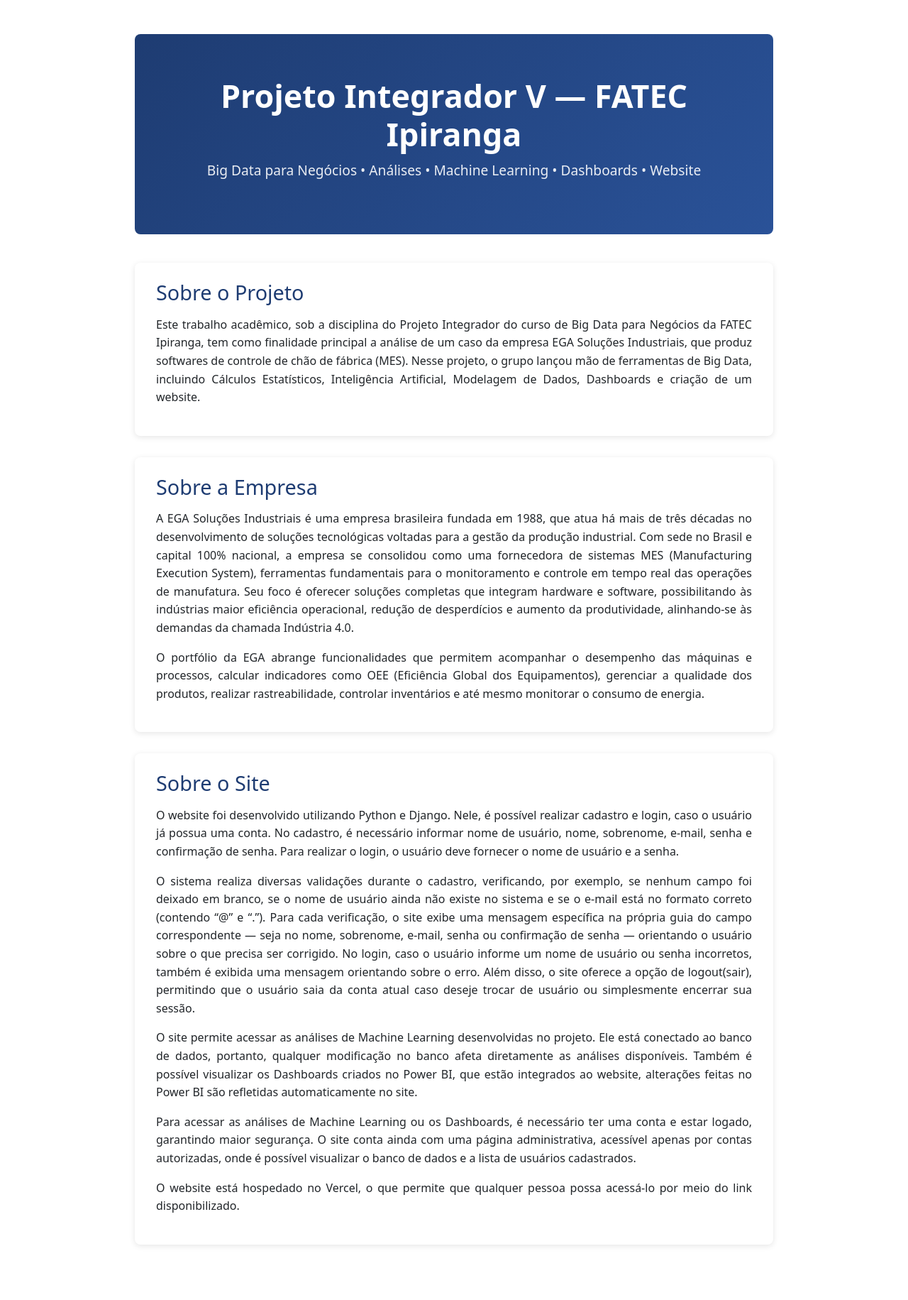
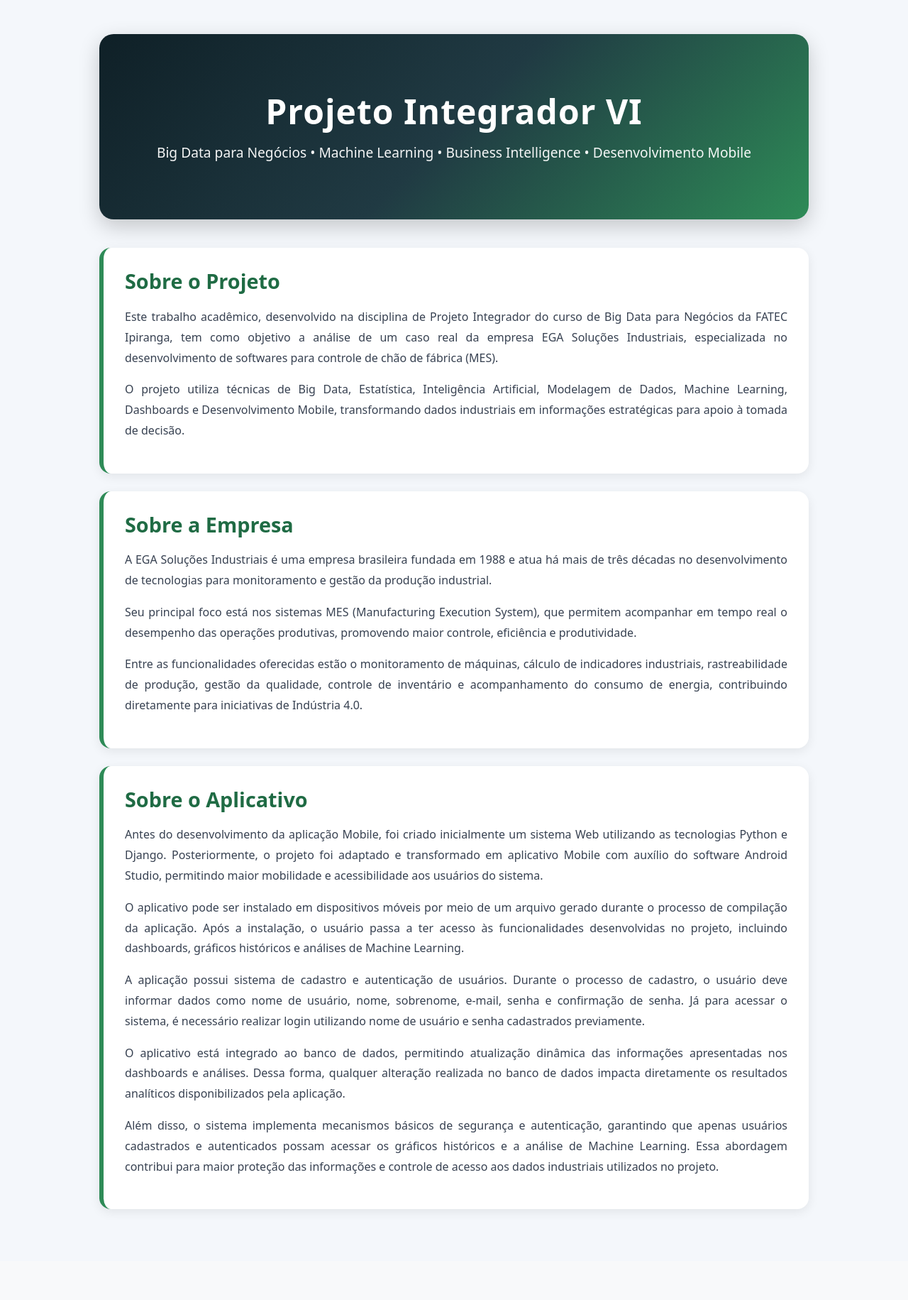
Before and after one commit to theo-dellacqua/Aplicativo_site_projeto_fatec, a Django app: page / in a window 1280 px wide. Shown: the part 90-1921 px from the top of the page at 71% size. After the commit the page ends 1798 px from the top, so only its background shows below. Run offline with Django 4.2, Linux system fonts and the light colour scheme.

Commit message:
atualização na pagina inicial

```diff
--- a/pagina_inicial/templates/pagina_inicial/home.html
+++ b/pagina_inicial/templates/pagina_inicial/home.html
@@ -3,114 +3,159 @@
 {% block content %}
 
 <style>
+
+    body{
+        background: #f4f7fb;
+    }
+
+    .container-main {
+        max-width: 1000px;
+        margin: auto;
+    }
+
     .hero {
-        background: linear-gradient(135deg, #1e3c72, #2a5298);
+        background: linear-gradient(
+            135deg,
+            #0f2027,
+            #203a43,
+            #2e8b57
+        );
+
         color: white;
-        padding: 60px 30px;
+        padding: 80px 40px;
         text-align: center;
-        border-radius: 8px;
+        border-radius: 20px;
         margin-bottom: 40px;
+
+        box-shadow:
+            0 10px 30px rgba(0,0,0,0.20);
     }
 
     .hero h1 {
-        font-size: 2.8rem;
-        margin-bottom: 10px;
+        font-size: 3rem;
+        margin-bottom: 15px;
         font-weight: 700;
+        letter-spacing: 1px;
     }
 
     .hero p {
         font-size: 1.2rem;
-        opacity: 0.9;
+        opacity: 0.95;
+        margin: 0;
     }
 
     .section {
-        background: #ffffff;
-        padding: 25px 30px;
-        border-radius: 8px;
-        margin-bottom: 30px;
-        box-shadow: 0 2px 8px rgba(0,0,0,0.1);
+
+        background: white;
+
+        padding: 30px;
+
+        border-radius: 16px;
+
+        margin-bottom: 25px;
+
+        border-left: 6px solid #2e8b57;
+
+        box-shadow:
+            0 4px 15px rgba(0,0,0,0.08);
+
+        transition:
+            transform 0.25s ease,
+            box-shadow 0.25s ease;
+    }
+
+    .section:hover {
+
+        transform: translateY(-4px);
+
+        box-shadow:
+            0 8px 25px rgba(0,0,0,0.12);
     }
 
     .section h2 {
+
+        color: #1f6b44;
+
+        margin-bottom: 18px;
+
         font-size: 1.8rem;
-        margin-bottom: 15px;
-        color: #1e3c72;
+
+        font-weight: 700;
     }
 
     .section p {
+
         text-align: justify;
+
+        line-height: 1.8;
+
         font-size: 1rem;
-        line-height: 1.6;
+
+        color: #374151;
     }
 
-    .container-main {
-        max-width: 900px;
-        margin: auto;
-    }
 </style>
 
 <div class="container-main">
 
     <div class="hero">
-        <h1>Projeto Integrador V — FATEC Ipiranga</h1>
-        <p>Big Data para Negócios • Análises • Machine Learning • Dashboards • Website</p>
+        <h1>Projeto Integrador VI</h1>
+
+        <p>
+            Big Data para Negócios • Machine Learning • Business Intelligence • Desenvolvimento Mobile
+        </p>
     </div>
 
     <div class="section">
         <h2>Sobre o Projeto</h2>
+
         <p>
-            Este trabalho acadêmico, sob a disciplina do Projeto Integrador do curso de Big Data para Negócios
-            da FATEC Ipiranga, tem como finalidade principal a análise de um caso da empresa EGA Soluções
-            Industriais, que produz softwares de controle de chão de fábrica (MES). Nesse projeto, o grupo lançou mão
-            de ferramentas de Big Data, incluindo Cálculos Estatísticos, Inteligência Artificial, Modelagem de Dados,
-            Dashboards e criação de um website.
+            Este trabalho acadêmico, desenvolvido na disciplina de Projeto Integrador do curso de Big Data para Negócios da FATEC Ipiranga, tem como objetivo a análise de um caso real da empresa EGA Soluções Industriais, especializada no desenvolvimento de softwares para controle de chão de fábrica (MES).
+        </p>
+
+        <p>
+            O projeto utiliza técnicas de Big Data, Estatística, Inteligência Artificial, Modelagem de Dados, Machine Learning, Dashboards e Desenvolvimento Mobile, transformando dados industriais em informações estratégicas para apoio à tomada de decisão.
         </p>
     </div>
 
     <div class="section">
         <h2>Sobre a Empresa</h2>
+
         <p>
-            A EGA Soluções Industriais é uma empresa brasileira fundada em 1988, que atua há mais de três décadas no
-            desenvolvimento de soluções tecnológicas voltadas para a gestão da produção industrial. Com sede no Brasil
-            e capital 100% nacional, a empresa se consolidou como uma fornecedora de sistemas MES (Manufacturing Execution System),
-            ferramentas fundamentais para o monitoramento e controle em tempo real das operações de manufatura. Seu foco é oferecer
-            soluções completas que integram hardware e software, possibilitando às indústrias maior eficiência operacional,
-            redução de desperdícios e aumento da produtividade, alinhando-se às demandas da chamada Indústria 4.0.
+            A EGA Soluções Industriais é uma empresa brasileira fundada em 1988 e atua há mais de três décadas no desenvolvimento de tecnologias para monitoramento e gestão da produção industrial.
         </p>
+
         <p>
-            O portfólio da EGA abrange funcionalidades que permitem acompanhar o desempenho das máquinas e processos,
-            calcular indicadores como OEE (Eficiência Global dos Equipamentos), gerenciar a qualidade dos produtos, realizar rastreabilidade,
-            controlar inventários e até mesmo monitorar o consumo de energia.
+            Seu principal foco está nos sistemas MES (Manufacturing Execution System), que permitem acompanhar em tempo real o desempenho das operações produtivas, promovendo maior controle, eficiência e produtividade.
+        </p>
+
+        <p>
+            Entre as funcionalidades oferecidas estão o monitoramento de máquinas, cálculo de indicadores industriais, rastreabilidade de produção, gestão da qualidade, controle de inventário e acompanhamento do consumo de energia, contribuindo diretamente para iniciativas de Indústria 4.0.
         </p>
     </div>
 
     <div class="section">
-        <h2>Sobre o Site</h2>
+        <h2>Sobre o Aplicativo</h2>
+
         <p>
-            O website foi desenvolvido utilizando Python e Django. Nele, é possível realizar cadastro e login, caso o usuário
-            já possua uma conta. No cadastro, é necessário informar nome de usuário, nome, sobrenome, e-mail, senha e confirmação de senha.
-            Para realizar o login, o usuário deve fornecer o nome de usuário e a senha.
+            Antes do desenvolvimento da aplicação Mobile, foi criado inicialmente um sistema Web utilizando as tecnologias Python e Django. Posteriormente, o projeto foi adaptado e transformado em aplicativo Mobile com auxílio do software Android Studio, permitindo maior mobilidade e acessibilidade aos usuários do sistema.
         </p>
+
         <p>
-            O sistema realiza diversas validações durante o cadastro, verificando, por exemplo, se nenhum campo foi deixado em branco,
-            se o nome de usuário ainda não existe no sistema e se o e-mail está no formato correto (contendo “@” e “.”). Para cada verificação,
-            o site exibe uma mensagem específica na própria guia do campo correspondente — seja no nome, sobrenome, e-mail, senha ou confirmação
-            de senha — orientando o usuário sobre o que precisa ser corrigido. No login, caso o usuário informe um nome de usuário ou senha incorretos,
-            também é exibida uma mensagem orientando sobre o erro. Além disso, o site oferece a opção de logout(sair), permitindo que o
-            usuário saia da conta atual caso deseje trocar de usuário ou simplesmente encerrar sua sessão.
+            O aplicativo pode ser instalado em dispositivos móveis por meio de um arquivo gerado durante o processo de compilação da aplicação. Após a instalação, o usuário passa a ter acesso às funcionalidades desenvolvidas no projeto, incluindo dashboards, gráficos históricos e análises de Machine Learning.
         </p>
+
         <p>
-            O site permite acessar as análises de Machine Learning desenvolvidas no projeto. Ele está conectado ao banco de dados, portanto,
-            qualquer modificação no banco afeta diretamente as análises disponíveis. Também é possível visualizar os Dashboards criados no Power BI,
-            que estão integrados ao website, alterações feitas no Power BI são refletidas automaticamente no site.
+            A aplicação possui sistema de cadastro e autenticação de usuários. Durante o processo de cadastro, o usuário deve informar dados como nome de usuário, nome, sobrenome, e-mail, senha e confirmação de senha. Já para acessar o sistema, é necessário realizar login utilizando nome de usuário e senha cadastrados previamente.
+
         </p>
+
         <p>
-            Para acessar as análises de Machine Learning ou os Dashboards, é necessário ter uma conta e estar logado, garantindo maior segurança.
-            O site conta ainda com uma página administrativa, acessível apenas por contas autorizadas, onde é possível visualizar o banco de dados
-            e a lista de usuários cadastrados.
+            O aplicativo está integrado ao banco de dados, permitindo atualização dinâmica das informações apresentadas nos dashboards e análises. Dessa forma, qualquer alteração realizada no banco de dados impacta diretamente os resultados analíticos disponibilizados pela aplicação.
         </p>
+
         <p>
-            O website está hospedado no Vercel, o que permite que qualquer pessoa possa acessá-lo por meio do link disponibilizado.
+            Além disso, o sistema implementa mecanismos básicos de segurança e autenticação, garantindo que apenas usuários cadastrados e autenticados possam acessar os gráficos históricos e a análise de Machine Learning. Essa abordagem contribui para maior proteção das informações e controle de acesso aos dados industriais utilizados no projeto.
         </p>
     </div>
 
```
